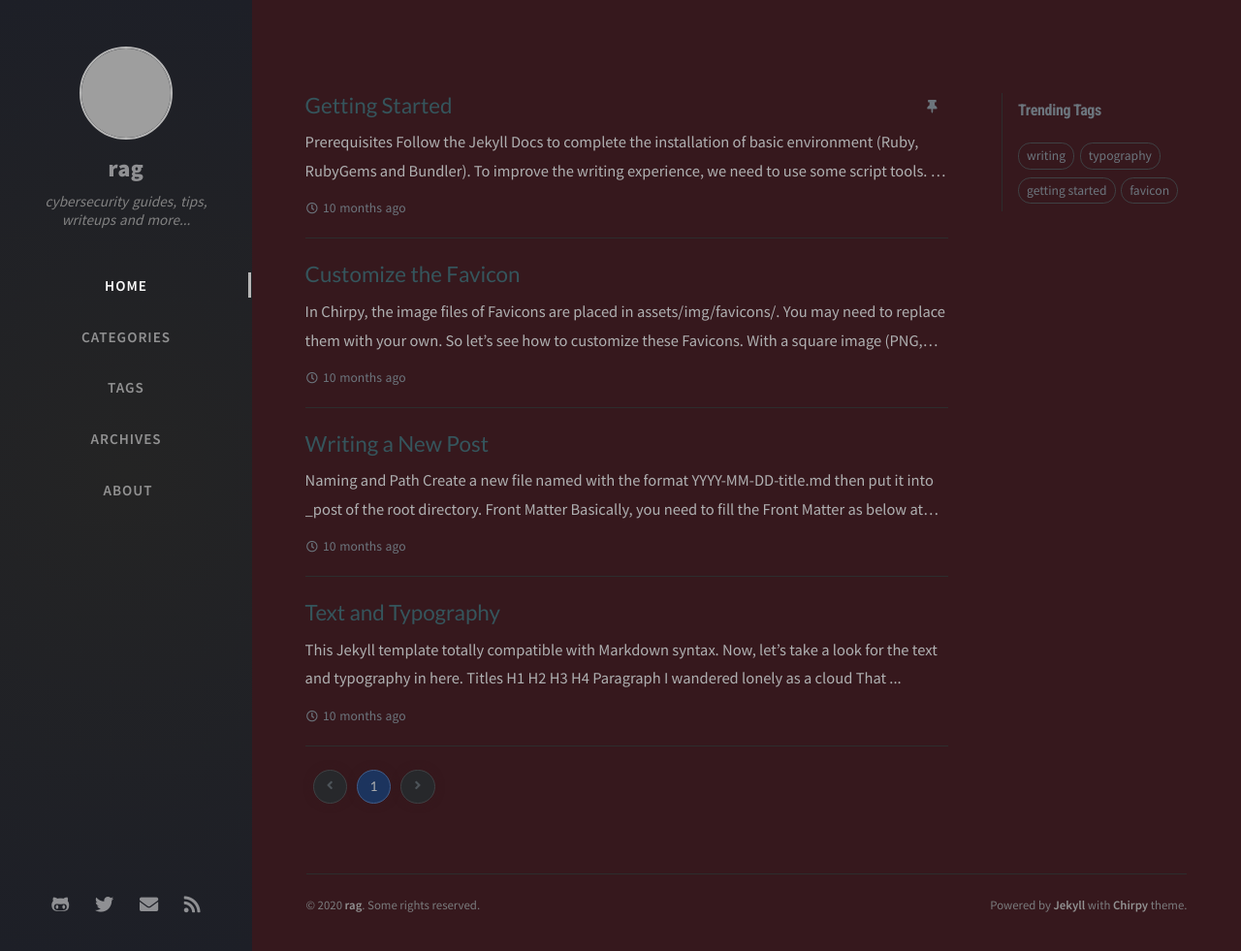
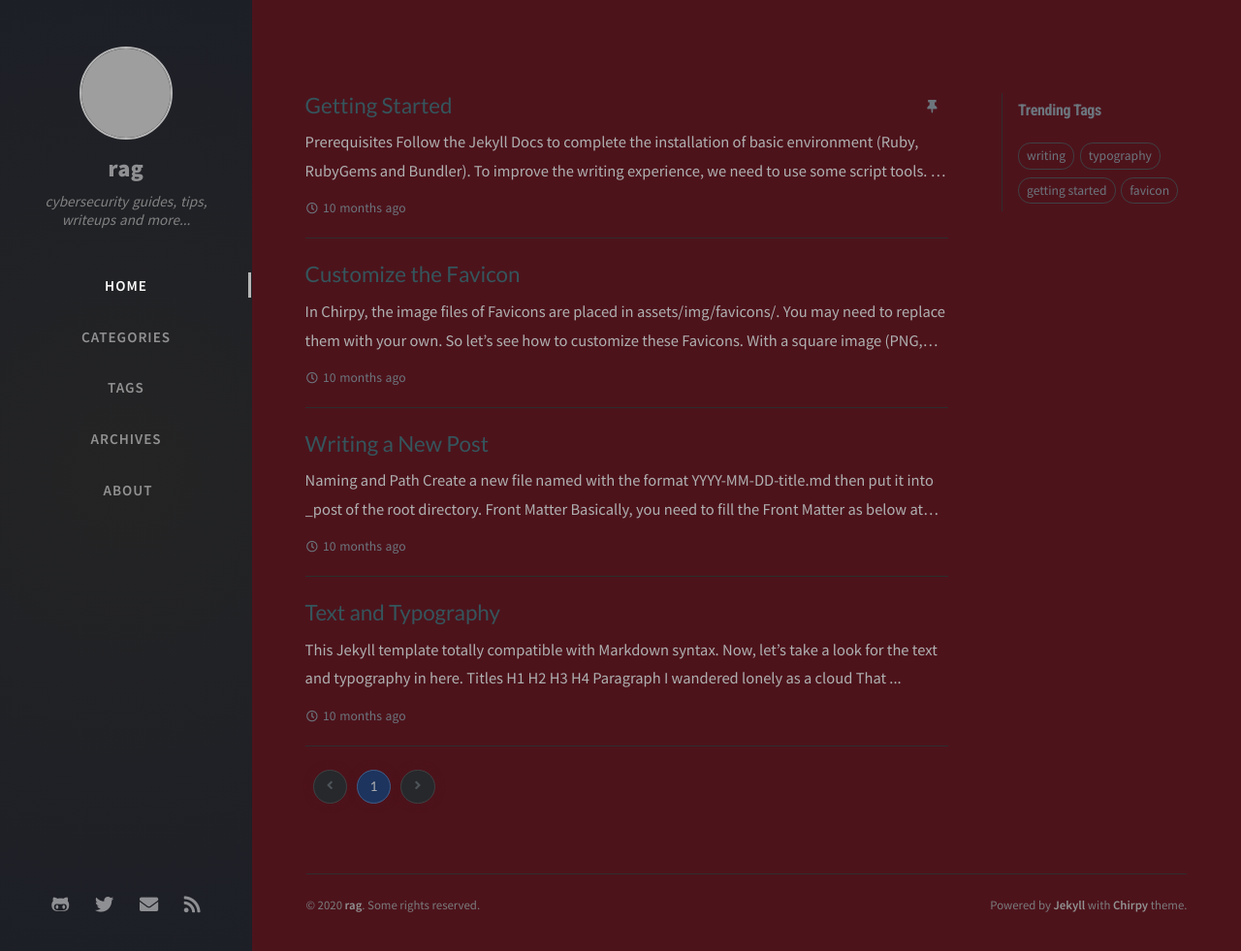
Before and after one commit to rag7/rag7.github.io, a Jekyll site: the page built from index.html, in a window 1280 px wide and 981 px high. Shown: the whole window at 97% size. Built offline with Jekyll 4.4.1, drawn with Linux system fonts in a browser that asks for light colours; nearby versions of some CDN libraries; the list of posts is cut into pages by our own code; comment, search, counter and statistics services are not loaded; grey boxes are pictures that could not be loaded.

Commit message:
Update dark-typography.scss

```diff
--- a/assets/css/_colors/dark-typography.scss
+++ b/assets/css/_colors/dark-typography.scss
@@ -8,7 +8,7 @@
 
 @mixin dark-scheme {
   /* framework */
-  --main-wrapper-bg: rgb(54, 24, 29);
+  --main-wrapper-bg: rgb(77, 19, 27);
   --body-bg: var(--main-wrapper-bg);
   --topbar-wrapper-bg: rgb(39, 40, 43);
   --search-wrapper-bg: rgb(34, 34, 39);
```
